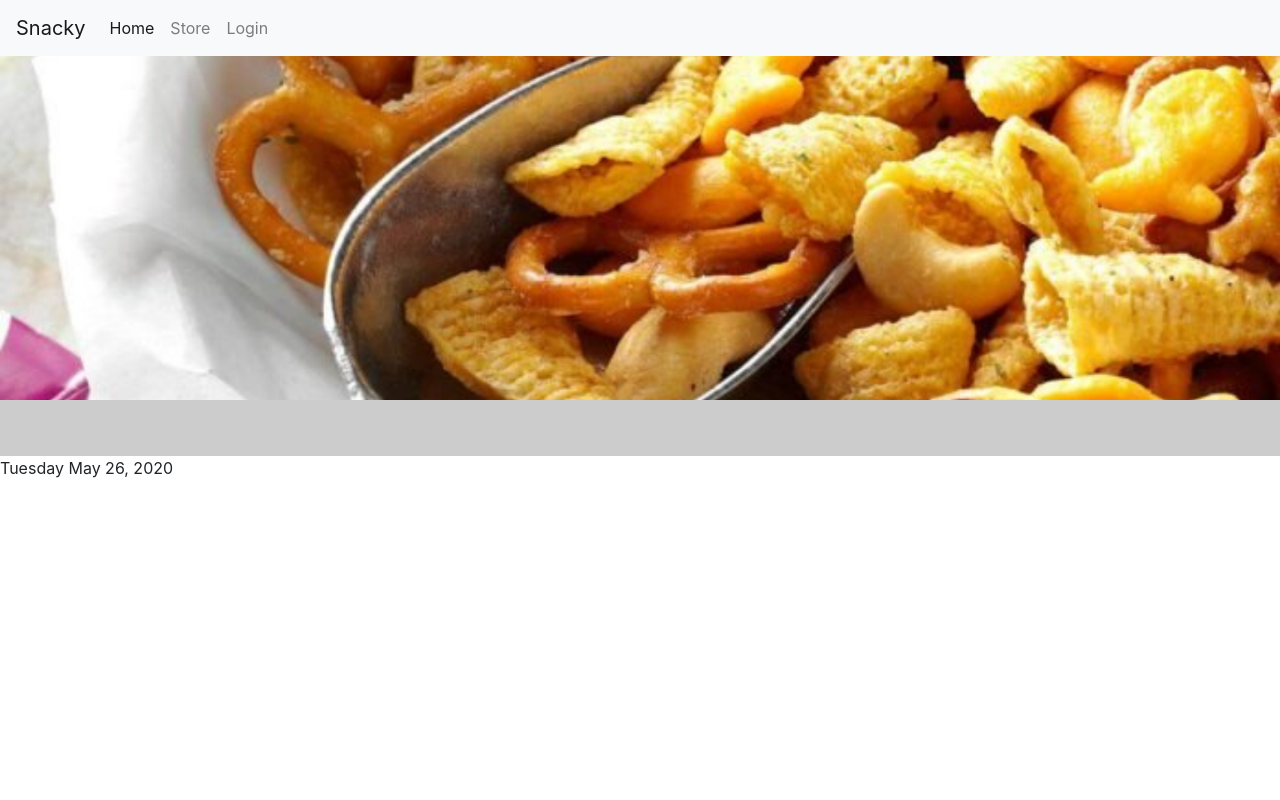
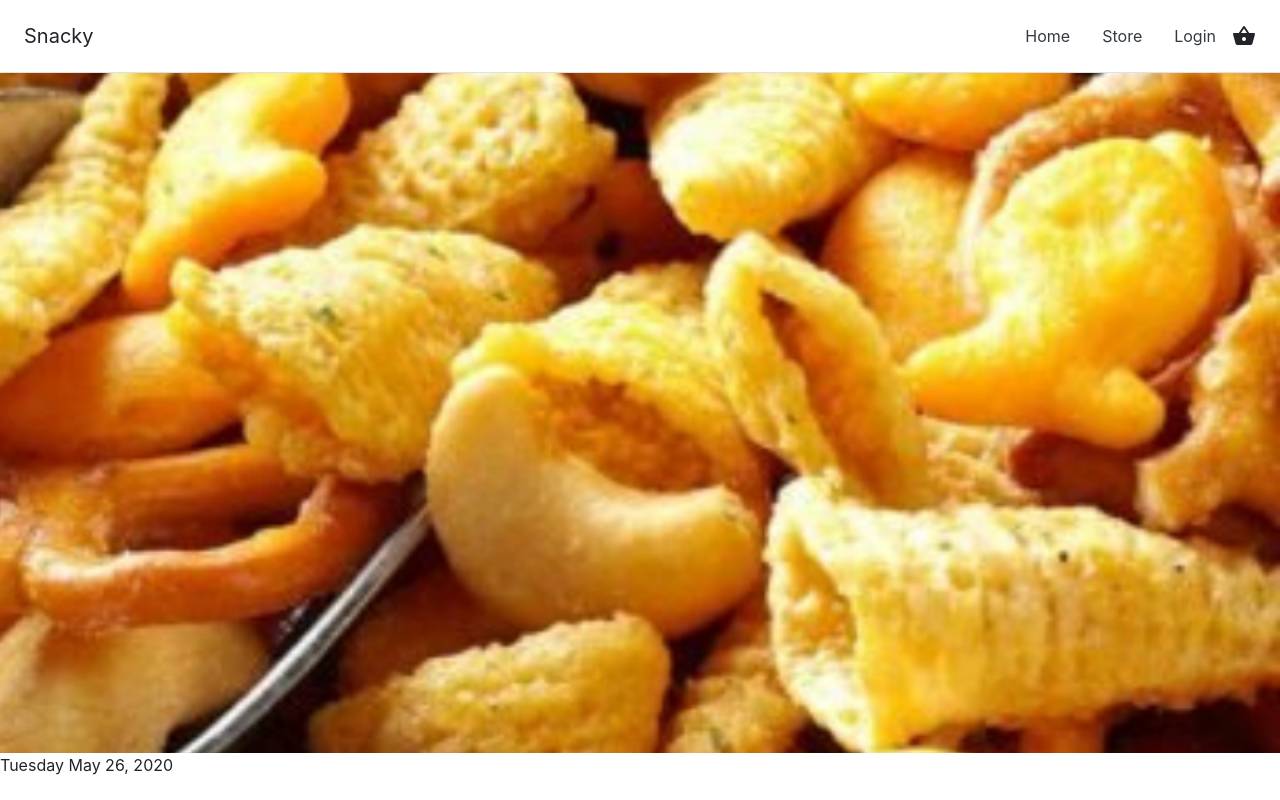
Before and after one commit to Jen304/Snacky, a PHP site: page / in a window 1280 px wide. Run offline with PHP 8.4, Linux system fonts and the light colour scheme.

Commit message:
update navbar in index.php

```diff
--- a/css/general.css
+++ b/css/general.css
@@ -9,6 +9,8 @@ html, body{
     background-repeat: no-repeat;
     background-attachment: fixed;
     background-position: right top;
-    background-size: contain;
-    height: 50vh;
+    background-size: cover;
+    min-height: 85vh;
+    margin-top: -16px;
+
 }
--- a/header.php
+++ b/header.php
@@ -6,6 +6,7 @@
     <link rel="shortcut icon" type="image/jpg" href="images/favicon.png" />
     <meta name="viewport" content="width=device-width, initial-scale=1.0">
     <title>Snacky</title>
+    <link href="https://fonts.googleapis.com/icon?family=Material+Icons" rel="stylesheet">
 
     <link rel="stylesheet" href="https://stackpath.bootstrapcdn.com/bootstrap/4.5.0/css/bootstrap.min.css"
         integrity="sha384-9aIt2nRpC12Uk9gS9baDl411NQApFmC26EwAOH8WgZl5MYYxFfc+NcPb1dKGj7Sk" crossorigin="anonymous">
--- a/index.php
+++ b/index.php
@@ -1,27 +1,30 @@
 <?php
 include('header.php');
 ?>
-<nav class="navbar navbar-expand-lg navbar-light bg-light">
-    <a class="navbar-brand" href="/">Snacky</a>
-    <button class="navbar-toggler" type="button" data-toggle="collapse" data-target="#navbarText"
-        aria-controls="navbarText" aria-expanded="false" aria-label="Toggle navigation">
-        <span class="navbar-toggler-icon"></span>
-    </button>
-    <div class="collapse navbar-collapse" id="navbarText">
-        <ul class="navbar-nav mr-auto d-flex justify-content-end">
-            <li class="nav-item active">
-                <a class="nav-link" href="#">Home <span class="sr-only">(current)</span></a>
-            </li>
-            <li class="nav-item">
-                <a class="nav-link" href="#">Store</a>
-            </li>
-            <li class="nav-item">
-                <a class="nav-link" href="#">Login</a>
-            </li>
-        </ul>
+<nav class="d-flex flex-column flex-md-row align-items-center p-3 px-md-4 mb-3 border-bottom box-shadow">
+    <h5 class="my-0 mr-md-auto font-weight-normal">Snacky</h5>
+
+
+    <div class="nav nav-bar justify-content-end align-items-center">
+        <div class="nav-item ">
+            <a class="nav-link text-dark" href="#">Home</a>
+        </div>
+        <div class="nav-item">
+            <a class="nav-link text-dark" href="#">Store</a>
+        </div>
+        <div class="nav-item">
+            <a class="nav-link text-dark" href="#">Login</a>
+        </div>
+
 
     </div>
+
+    <span class="material-icons">
+        shopping_basket
+    </span>
+
 </nav>
+
 <div id="banner" class="container-fluid">
 
 </div>
```
